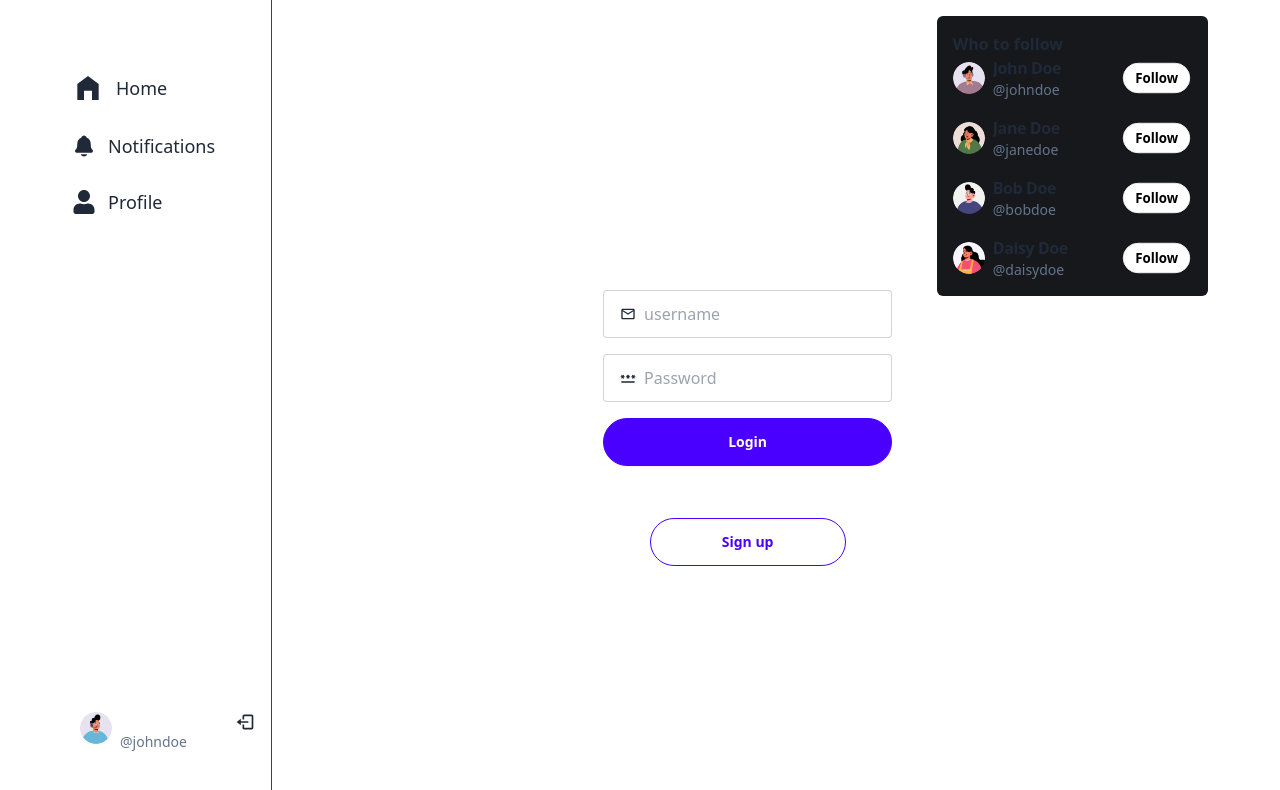
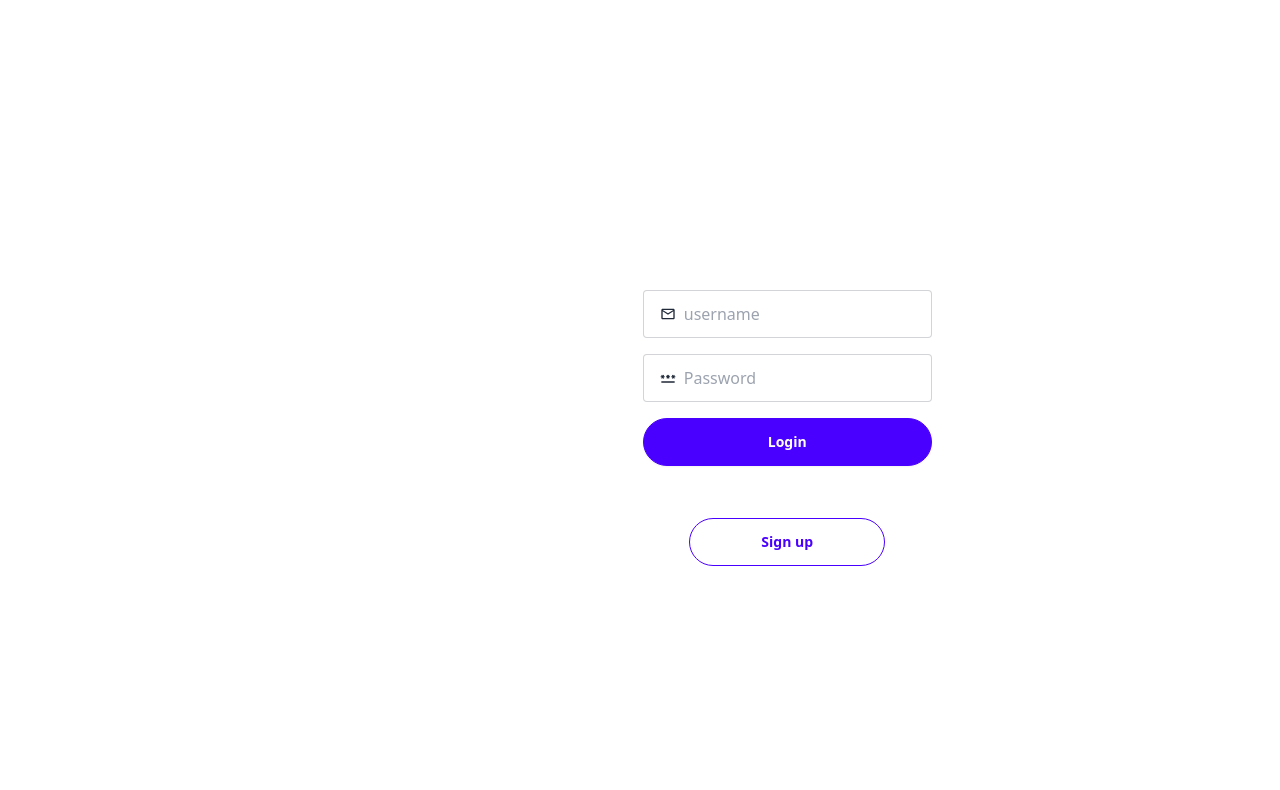
Before and after one commit to dineshlegha23/twitter-clone, a React app in the folder frontend/: page /login in a window 1280 px wide. Shown: the top 790 px of the page. Built offline with nearby package versions, Linux system fonts and the light colour scheme; no server answers; the HTML template or start-up script is replaced by a standard one.

Commit message:
refactored authentication handling to improve user state management

```diff
--- a/frontend/src/App.jsx
+++ b/frontend/src/App.jsx
@@ -12,25 +12,21 @@
 import LoadingSpinner from "./components/common/LoadingSpinner.jsx";
 
 function App() {
-  const {
-    data: authUser,
-    isLoading,
-    error,
-    isError,
-  } = useQuery({
+  const { data: authUser, isLoading } = useQuery({
     queryKey: ["authUser"],
     queryFn: async () => {
       try {
         const res = await fetch("/api/auth/me");
         const data = await res.json();
+        if (data.error) return null;
         if (!res.ok) throw new Error(data.error || "Something went wrong");
-        console.log(data);
 
         return data;
       } catch (error) {
         throw new Error(error);
       }
     },
+    retry: false,
   });
 
   if (isLoading) {
@@ -42,7 +38,7 @@
   }
   return (
     <div className="flex max-w-6xl mx-auto">
-      <Sidebar />
+      {authUser && <Sidebar />}
       <Routes>
         <Route
           path="/"
@@ -65,7 +61,7 @@
           element={authUser ? <ProfilePage /> : <Navigate to={"/login"} />}
         />
       </Routes>
-      <RightPanel />
+      {authUser && <RightPanel />}
       <Toaster />
     </div>
   );
--- a/frontend/src/components/common/Sidebar.jsx
+++ b/frontend/src/components/common/Sidebar.jsx
@@ -5,10 +5,11 @@
 import { FaUser } from "react-icons/fa";
 import { data, Link } from "react-router-dom";
 import { BiLogOut } from "react-icons/bi";
-import { useMutation } from "@tanstack/react-query";
+import { useQueryClient, useMutation, useQuery } from "@tanstack/react-query";
 import toast from "react-hot-toast";
 
 const Sidebar = () => {
+  const queryClient = useQueryClient();
   const { mutate: logout } = useMutation({
     mutationFn: async () => {
       try {
@@ -21,18 +22,14 @@
       }
     },
     onSuccess: () => {
-      toast.success("Logout successful");
+      queryClient.invalidateQueries({ queryKey: ["authUser"] });
     },
     onError: () => {
       toast.error("Logout failed");
     },
   });
 
-  const data = {
-    fullName: "John Doe",
-    username: "johndoe",
-    profileImg: "/avatars/boy1.png",
-  };
+  const { data: authUser } = useQuery({ queryKey: ["authUser"] });
 
   return (
     <div className="md:flex-[2_2_0] w-16 max-w-52">
@@ -62,7 +59,7 @@
 
           <li className="flex justify-center md:justify-start">
             <Link
-              to={`/profile/${data?.username}`}
+              to={`/profile/${authUser?.username}`}
               className="flex gap-3 items-center hover:bg-stone-900 transition-all rounded-full duration-300 py-2 pl-2 pr-4 max-w-fit cursor-pointer"
             >
               <FaUser className="w-6 h-6" />
@@ -70,22 +67,22 @@
             </Link>
           </li>
         </ul>
-        {data && (
+        {authUser && (
           <Link
-            to={`/profile/${data.username}`}
+            to={`/profile/${authUser.username}`}
             className="mt-auto mb-10 flex gap-2 items-start transition-all duration-300 hover:bg-[#181818] py-2 px-4 rounded-full"
           >
             <div className="avatar hidden md:inline-flex">
               <div className="w-8 rounded-full">
-                <img src={data?.profileImg || "/avatar-placeholder.png"} />
+                <img src={authUser?.profileImg || "/avatar-placeholder.png"} />
               </div>
             </div>
             <div className="flex justify-between flex-1">
               <div className="hidden md:block">
                 <p className="text-white font-bold text-sm w-20 truncate">
-                  {data?.fullName}
+                  {authUser?.fullName}
                 </p>
-                <p className="text-slate-500 text-sm">@{data?.username}</p>
+                <p className="text-slate-500 text-sm">@{authUser?.username}</p>
               </div>
               <BiLogOut
                 onClick={(e) => {
--- a/frontend/src/pages/auth/login/LoginPage.jsx
+++ b/frontend/src/pages/auth/login/LoginPage.jsx
@@ -5,14 +5,15 @@
 
 import { MdOutlineMail } from "react-icons/md";
 import { MdPassword } from "react-icons/md";
-import { useMutation } from "@tanstack/react-query";
-import toast from "react-hot-toast";
+import { useMutation, useQueryClient } from "@tanstack/react-query";
 
 const LoginPage = () => {
   const [formData, setFormData] = useState({
     username: "",
     password: "",
   });
+
+  const queryClient = useQueryClient();
 
   const {
     mutate: loginMutation,
@@ -39,7 +40,7 @@
       }
     },
     onSuccess: () => {
-      toast.success("Login successful");
+      queryClient.invalidateQueries({ queryKey: ["authUser"] });
     },
   });
 
```
